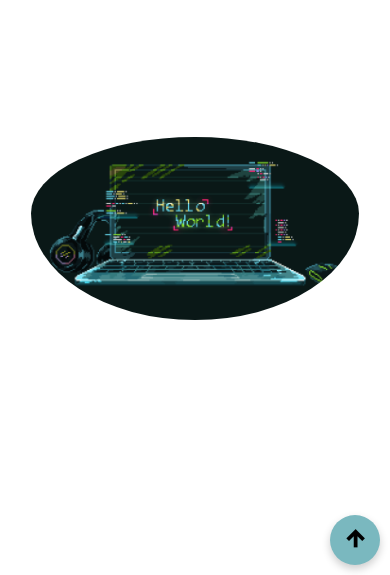
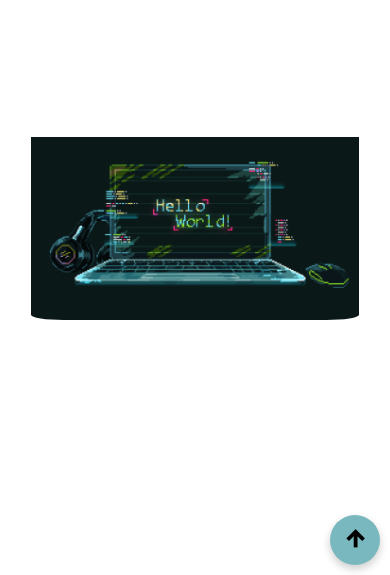
Before and after one commit to YasminOdaLima/Portifolio-pessoal, a plain HTML site: page index.html in a window 390 px wide. Shown: the part 269-844 px from the top of the page. Drawn offline with nearby package versions, Linux system fonts and the light colour scheme.

Commit message:
Concluído
projeto finalizado

```diff
--- a/style.css
+++ b/style.css
@@ -329,6 +329,9 @@ section {
 }
 
 /* ---------------- About ----------------------- */
+#principal {
+  border-radius: 10%;
+}
 .about {
   position: relative;
   display: flex;
@@ -845,7 +848,7 @@ form textarea {
 
   }
   #principal {
-    border-radius: 50%;
+    border-radius: 10%;
   }
 
   .about-img img {
```
